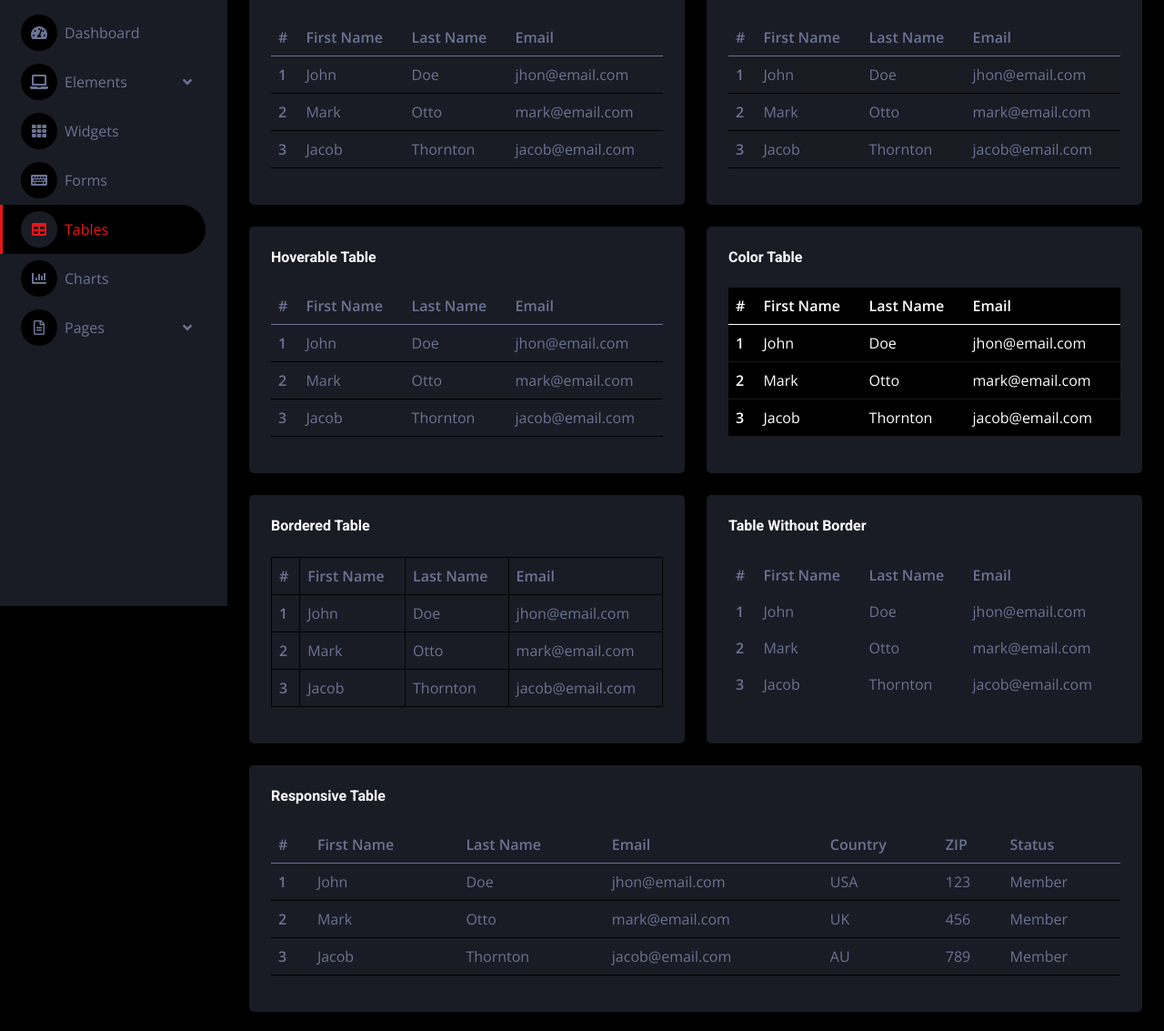
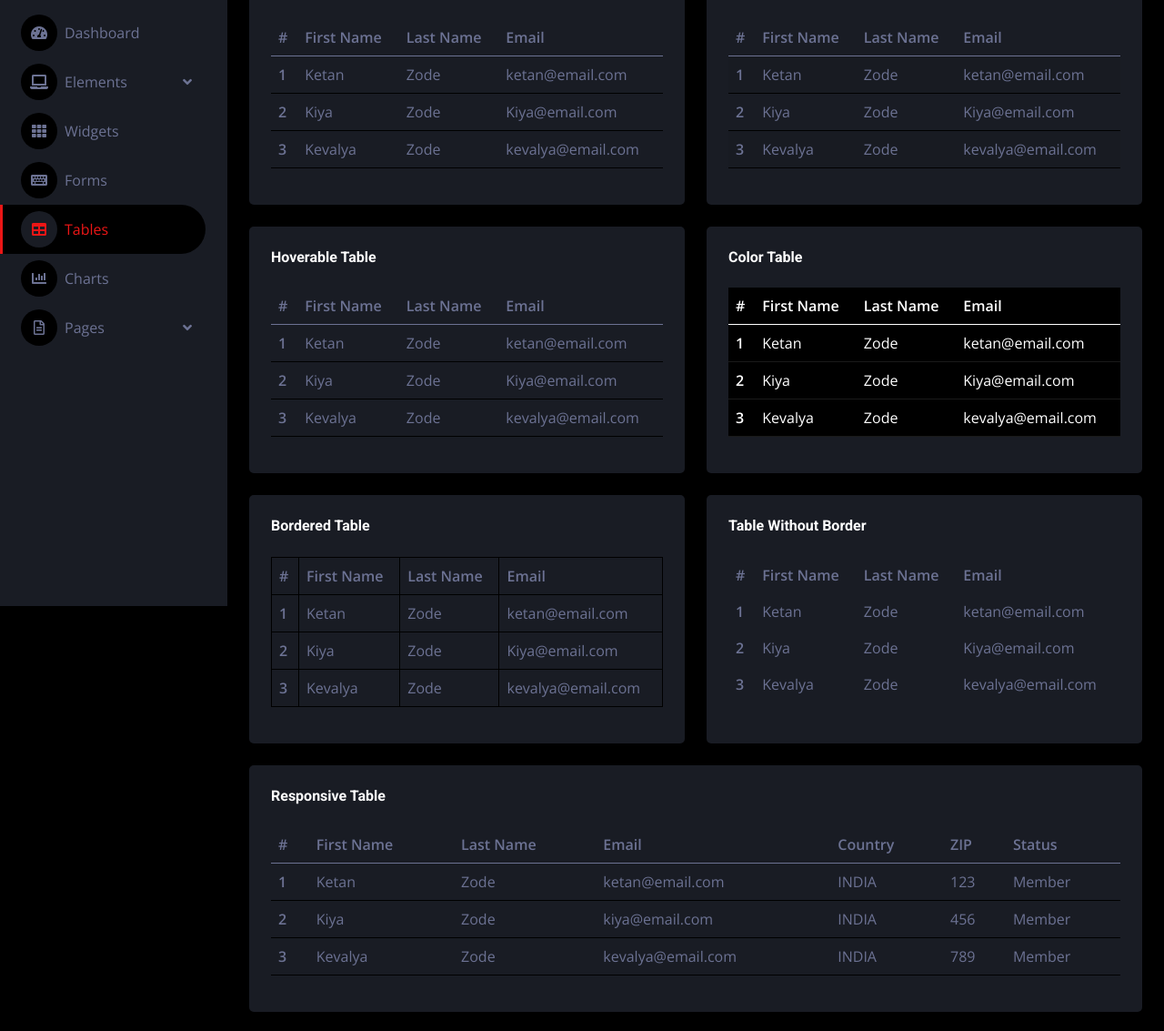
Before and after one commit to ketanzode50/admin_panel, a plain HTML site: page table.html in a window 1280 px wide. Shown: the part 134-1267 px from the top of the page at 91% size. Drawn offline with nearby package versions, Linux system fonts and the light colour scheme.

Commit message:
name changes

```diff
--- a/table.html
+++ b/table.html
@@ -198,21 +198,21 @@
                                 <tbody>
                                     <tr>
                                         <th scope="row">1</th>
-                                        <td>John</td>
-                                        <td>Doe</td>
-                                        <td>jhon@email.com</td>
+                                        <td>Ketan</td>
+                                        <td>Zode</td>
+                                        <td>ketan@email.com</td>
                                     </tr>
                                     <tr>
                                         <th scope="row">2</th>
-                                        <td>Mark</td>
-                                        <td>Otto</td>
-                                        <td>mark@email.com</td>
+                                        <td>Kiya</td>
+                                        <td>Zode</td>
+                                        <td>Kiya@email.com</td>
                                     </tr>
                                     <tr>
                                         <th scope="row">3</th>
-                                        <td>Jacob</td>
-                                        <td>Thornton</td>
-                                        <td>jacob@email.com</td>
+                                        <td>Kevalya</td>
+                                        <td>Zode</td>
+                                        <td>kevalya@email.com</td>
                                     </tr>
                                 </tbody>
                             </table>
@@ -233,21 +233,21 @@
                                 <tbody>
                                     <tr>
                                         <th scope="row">1</th>
-                                        <td>John</td>
-                                        <td>Doe</td>
-                                        <td>jhon@email.com</td>
+                                        <td>Ketan</td>
+                                        <td>Zode</td>
+                                        <td>ketan@email.com</td>
                                     </tr>
                                     <tr>
                                         <th scope="row">2</th>
-                                        <td>Mark</td>
-                                        <td>Otto</td>
-                                        <td>mark@email.com</td>
+                                        <td>Kiya</td>
+                                        <td>Zode</td>
+                                        <td>Kiya@email.com</td>
                                     </tr>
                                     <tr>
                                         <th scope="row">3</th>
-                                        <td>Jacob</td>
-                                        <td>Thornton</td>
-                                        <td>jacob@email.com</td>
+                                        <td>Kevalya</td>
+                                        <td>Zode</td>
+                                        <td>kevalya@email.com</td>
                                     </tr>
                                 </tbody>
                             </table>
@@ -268,21 +268,21 @@
                                 <tbody>
                                     <tr>
                                         <th scope="row">1</th>
-                                        <td>John</td>
-                                        <td>Doe</td>
-                                        <td>jhon@email.com</td>
+                                        <td>Ketan</td>
+                                        <td>Zode</td>
+                                        <td>ketan@email.com</td>
                                     </tr>
                                     <tr>
                                         <th scope="row">2</th>
-                                        <td>Mark</td>
-                                        <td>Otto</td>
-                                        <td>mark@email.com</td>
+                                        <td>Kiya</td>
+                                        <td>Zode</td>
+                                        <td>Kiya@email.com</td>
                                     </tr>
                                     <tr>
                                         <th scope="row">3</th>
-                                        <td>Jacob</td>
-                                        <td>Thornton</td>
-                                        <td>jacob@email.com</td>
+                                        <td>Kevalya</td>
+                                        <td>Zode</td>
+                                        <td>kevalya@email.com</td>
                                     </tr>
                                 </tbody>
                             </table>
@@ -303,21 +303,21 @@
                                 <tbody>
                                     <tr>
                                         <th scope="row">1</th>
-                                        <td>John</td>
-                                        <td>Doe</td>
-                                        <td>jhon@email.com</td>
+                                        <td>Ketan</td>
+                                        <td>Zode</td>
+                                        <td>ketan@email.com</td>
                                     </tr>
                                     <tr>
                                         <th scope="row">2</th>
-                                        <td>Mark</td>
-                                        <td>Otto</td>
-                                        <td>mark@email.com</td>
+                                        <td>Kiya</td>
+                                        <td>Zode</td>
+                                        <td>Kiya@email.com</td>
                                     </tr>
                                     <tr>
                                         <th scope="row">3</th>
-                                        <td>Jacob</td>
-                                        <td>Thornton</td>
-                                        <td>jacob@email.com</td>
+                                        <td>Kevalya</td>
+                                        <td>Zode</td>
+                                        <td>kevalya@email.com</td>
                                     </tr>
                                 </tbody>
                             </table>
@@ -338,21 +338,21 @@
                                 <tbody>
                                     <tr>
                                         <th scope="row">1</th>
-                                        <td>John</td>
-                                        <td>Doe</td>
-                                        <td>jhon@email.com</td>
+                                        <td>Ketan</td>
+                                        <td>Zode</td>
+                                        <td>ketan@email.com</td>
                                     </tr>
                                     <tr>
                                         <th scope="row">2</th>
-                                        <td>Mark</td>
-                                        <td>Otto</td>
-                                        <td>mark@email.com</td>
+                                        <td>Kiya</td>
+                                        <td>Zode</td>
+                                        <td>Kiya@email.com</td>
                                     </tr>
                                     <tr>
                                         <th scope="row">3</th>
-                                        <td>Jacob</td>
-                                        <td>Thornton</td>
-                                        <td>jacob@email.com</td>
+                                        <td>Kevalya</td>
+                                        <td>Zode</td>
+                                        <td>kevalya@email.com</td>
                                     </tr>
                                 </tbody>
                             </table>
@@ -373,21 +373,21 @@
                                 <tbody>
                                     <tr>
                                         <th scope="row">1</th>
-                                        <td>John</td>
-                                        <td>Doe</td>
-                                        <td>jhon@email.com</td>
+                                        <td>Ketan</td>
+                                        <td>Zode</td>
+                                        <td>ketan@email.com</td>
                                     </tr>
                                     <tr>
                                         <th scope="row">2</th>
-                                        <td>Mark</td>
-                                        <td>Otto</td>
-                                        <td>mark@email.com</td>
+                                        <td>Kiya</td>
+                                        <td>Zode</td>
+                                        <td>Kiya@email.com</td>
                                     </tr>
                                     <tr>
                                         <th scope="row">3</th>
-                                        <td>Jacob</td>
-                                        <td>Thornton</td>
-                                        <td>jacob@email.com</td>
+                                        <td>Kevalya</td>
+                                        <td>Zode</td>
+                                        <td>kevalya@email.com</td>
                                     </tr>
                                 </tbody>
                             </table>
@@ -412,28 +412,28 @@
                                     <tbody>
                                         <tr>
                                             <th scope="row">1</th>
-                                            <td>John</td>
-                                            <td>Doe</td>
-                                            <td>jhon@email.com</td>
-                                            <td>USA</td>
+                                            <td>Ketan</td>
+                                            <td>Zode</td>
+                                            <td>ketan@email.com</td>
+                                            <td>INDIA</td>
                                             <td>123</td>
                                             <td>Member</td>
                                         </tr>
                                         <tr>
                                             <th scope="row">2</th>
-                                            <td>Mark</td>
-                                            <td>Otto</td>
-                                            <td>mark@email.com</td>
-                                            <td>UK</td>
+                                            <td>Kiya</td>
+                                            <td>Zode</td>
+                                            <td>kiya@email.com</td>
+                                            <td>INDIA</td>
                                             <td>456</td>
                                             <td>Member</td>
                                         </tr>
                                         <tr>
                                             <th scope="row">3</th>
-                                            <td>Jacob</td>
-                                            <td>Thornton</td>
-                                            <td>jacob@email.com</td>
-                                            <td>AU</td>
+                                            <td>Kevalya</td>
+                                            <td>Zode</td>
+                                            <td>kevalya@email.com</td>
+                                            <td>INDIA</td>
                                             <td>789</td>
                                             <td>Member</td>
                                         </tr>
```
